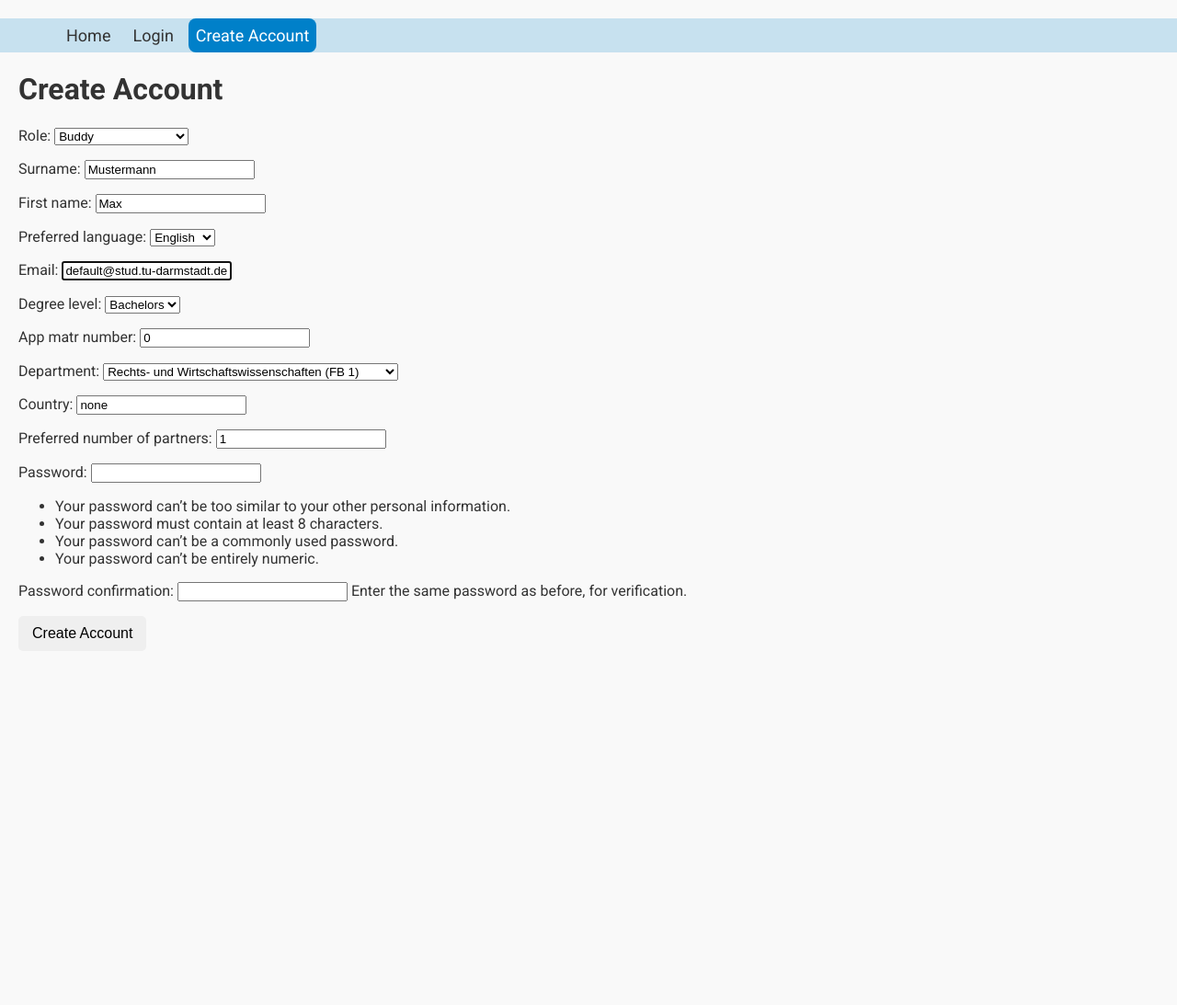
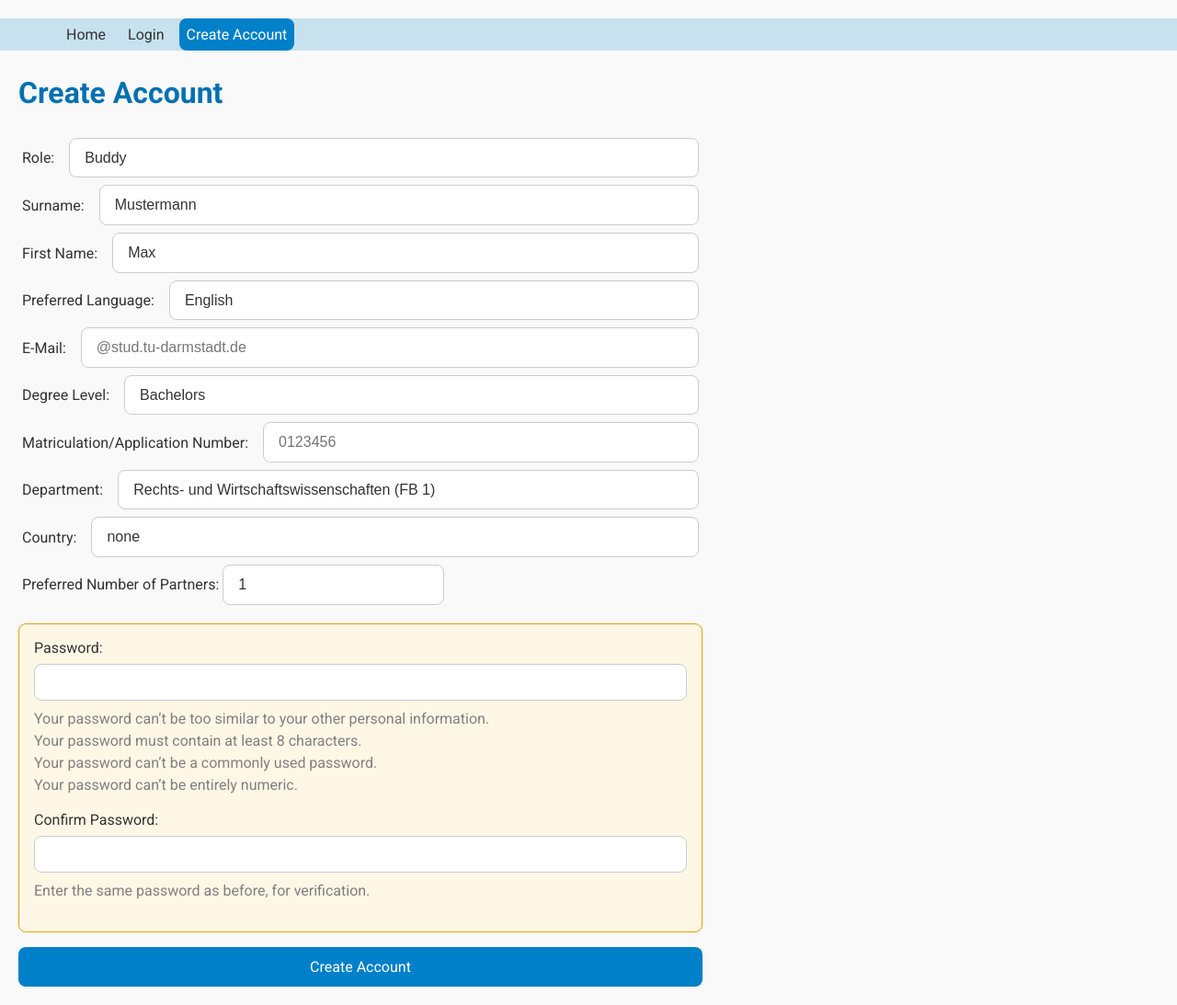
Before and after one commit to malinviveka/buddy-matching, a Django app: page /create-account/ in a window 1280 px wide; the page is wider, and only the part inside the window is pictured. Shown: that part at 92% size. Before the commit the page ends 694 px from the top of that part, so only its background shows below. Run offline with Django 5.2, Linux system fonts and the light colour scheme.

Commit message:
more design

```diff
--- a/myproject/helloapp/static/helloapp/styles.css
+++ b/myproject/helloapp/static/helloapp/styles.css
@@ -1,10 +1,47 @@
 /* helloapp/static/helloapp/styles.css */
 
+@import url("https://fonts.googleapis.com/css2?family=Roboto:wght@400;500;700&display=swap");
 
-@import url('https://fonts.googleapis.com/css2?family=Roboto:wght@400;500;700&display=swap');
+/*
+    GLOBAL VARIABLES
+*/
+:root {
+  /*margin sizes*/
+  --size-space-500: 20px;
 
+  /*border*/
+  --border-radius-200: 8px;
+  --border-input-width: 1px;
+  --border-box-width: 1px;
+
+  /*padding sizes*/
+  --size-space-100: 4px;
+  --size-space-200: 8px;
+  --size-space-300: 12px;
+  --size-space-400: 16px;
+  --size-space-600: 24px;
+  --size-space-1600: 64px;
+
+  /*font-size & weight*/
+  --small-body-font-size: 16px;
+  --medium-body-font-size: 18px;
+  --body-font-weight: 400;
+
+  /*colors*/
+  --border-input-color: #ccc;
+  --ISS-light-blue-color: #0080c933;
+  --ISS-medium-blue-color: #0080c9;
+  --ISS-dark-blue-color: #0070b0;
+  --ISS-orange-color: #e5a000;
+  --ISS-light-orange-color: #fff7e6;
+  --text-color: #333;
+}
+
+/*
+    GLOBAL STYLES
+*/
 body {
-    font-family: 'Roboto', sans-serif;  /* Roboto font is used in websites by TU Darmstadt (see: https://www.intern.tu-darmstadt.de/arbeitsmittel/corporate_design_vorlagen/index.de.jsp)*/
+  font-family: "Roboto", sans-serif; /* Roboto font is used in websites by TU Darmstadt (see: https://www.intern.tu-darmstadt.de/arbeitsmittel/corporate_design_vorlagen/index.de.jsp)*/
   margin: 20px;
   padding: 0;
   background-color: #f9f9f9;
@@ -12,149 +49,175 @@ body {
   box-sizing: border-box;
 }
 
-:root{
-    --size-space-200: 8px;
-    --size-space-300: 12px;
-    --size-space-400: 16px;
-    --size-space-600: 24px;
-    --size-space-1600: 64px;
-    --single-line-body-base-font-size: 18px;
-    --body-link-font-weight: 400;
-    --size-radius-200: 8px;
+h1 {
+  color: var(--ISS-dark-blue-color);
+  font-size: 40px;
+  font-weight: 700;
 }
+
+h2 {
+  color: var(--ISS-dark-blue-color);
+  font-size: 32px;
+  font-weight: 700;
+}
+
+input{
+  flex: 1;
+  padding:  var(--size-space-300) var(--size-space-400);
+  border: var(--border-input-width) solid var(--border-input-color);
+  border-radius: var(--border-radius-200);
+  font-size: var(--small-body-font-size);
+  color: var(--text-color);
+  box-sizing: border-box;
+}
+
+select {
+  /*makes apperance uniform across devices*/
+  appearance: none; /* Entfernt die Browser-Standardeigenschaften */
+  -webkit-appearance: none; /* Für Safari */
+  -moz-appearance: none; /* Für Firefox */
+  background-color: white; /* Hintergrundfarbe */
+
+  /*styling same as input*/
+  flex: 1;
+  padding:  var(--size-space-300) var(--size-space-400);
+  border: var(--border-input-width) solid var(--border-input-color);
+  border-radius: var(--border-radius-200);
+  font-size: var(--small-body-font-size);
+  color: var(--text-color);
+  box-sizing: border-box;
+  cursor: pointer;
+}
+
 
 /*
     NAVIGATION
 */
-/* add light blue color to the top navigation bar*/
 .topnav {
   display: flex;
   flex-wrap: wrap;
 
-    width: calc(100% + 40px);  /* full width: topnav spans full width of website; nav-items start further right*/
+  width: calc(100% - 80px); /* full width: topnav spans full width of website; nav-items start further right*/
   margin-left: -20px;
-    padding: 0px var(--size-space-1600) 0px var(--size-space-1600);
+  padding: 0px var(--size-space-1600);
 
   height: auto;
   align-items: center;
-    gap: 8px 8px;
+  gap: var(--size-space-200);
   position: relative;
-    background-color: #0080c933;
+
+  background-color: var(--ISS-light-blue-color); /* add light blue color to the top navigation bar*/
 }
 
+.topnav a {
+  /* base */
+  font-size: var(--small-body-font-size);
+  color: var(--text-color);
+
   /* style the links inside the navigation bar */
-.topnav a {
-    color: #333;
   text-align: center;
-    padding: var(--size-space-200) var(--size-space-200) var(--size-space-200) var(--size-space-200);
+  padding: var(--size-space-200);
   text-decoration: none;
-    font-size: var(--single-line-body-base-font-size);
-}
-
-/* change color of links on hover */
-.topnav a:hover {
-    background-color: #0080c933;
-    color: black;
-    border-radius: var(--size-radius-200);
 }
 
 /* add color to active element */
 .topnav a.active {
-    background-color: #0080c9;
+  background-color: var(--ISS-medium-blue-color);
   color: white;
-    border-radius: var(--size-radius-200);
+  border-radius: var(--border-radius-200);
+}
+
+.topnav a:hover:not(.active), /* add hover effect to all elements except the active one */
+.topnav button:hover {
+  background-color: var(--ISS-light-blue-color);
+  color: black;
+  border-radius: var(--border-radius-200);
 }
 
 /* Logout-Button*/
 .topnav form {
-    margin-left: auto; /* Schiebt das Formular nach rechts */
+  position: absolute; /* Absolut im Container positionieren */
+  top: 1000; /* Direkt oben ausrichten */
+  right: 1000; /* Direkt rechts ausrichten */
+  margin: 10000px; /* Abstand zu den Rändern */
 }
 
 .topnav button {
-    padding: var(--size-space-200) var(--size-space-200) var(--size-space-200) var(--size-space-200);
-    font-size: var(--single-line-body-base-font-size);
-    background-color: #0080c9;
+  /* base */
+  font-size: var(--small-body-font-size);
+  color: var(--text-color);
+
+  /* style the links inside the navigation bar */
+  text-align: center;
+  padding: var(--size-space-200);
+  text-decoration: none;
+
+  /* style the button */
+  background-color: var(--ISS-medium-blue-color);
   color: white;
   border: none;
   border-radius: var(--size-radius-200);
   cursor: pointer;
 }
 
-.topnav button:hover {
-    background-color:  #ddd;
-    color: black;
-    border-radius: var(--size-radius-200);
+/*
+    HOMEPAGE
+*/
+.homepage-header {
+  display: flex;
+  align-items: center;
+  gap: var(--size-space-400);
+  padding: var(--size-space-400);
 }
 
-/*
-    LOGIN
-*/
-.form-container {
-    display: flex;
-    justify-content: left; /* Horizontal zentrieren */
-    align-items: center;     /* Vertikal zentrieren */
-    padding: 20px;
+.iss_logo {
+  width: 150px;
+  height: auto;
+  position: relative;
+  max-width: 100%;
+  overflow: hidden;
+  object-fit: cover;
 }
 
+
+
+/*
+    LOGIN:
+*/
 .form-login {
-    display: inline-flex;
+  display: flex;
   flex-direction: column;
-    min-width: 320px;
-    align-items: flex-start;
   gap: var(--size-space-600);
   padding: var(--size-space-600);
-    position: relative;
+
+  /*centering*/
+  width: 400px;
+  margin: var(--size-space-500) 0;
+
+  /*styling of "box"*/
   background-color: white;
-    border-radius: var(--size-radius-200);
-    border: 1px solid #e5a000;
-}
-
-.input-field {
-    display: flex;
-    flex-direction: column;
-    align-items: flex-start;
-    gap: var(--size-space-200);
-    position: relative;
-    align-self: stretch;
-    width: 100%;
-    flex: 0 0 auto;
+  border-radius: var(--border-radius-200);
+  border: var(--border-box-width) solid var(--ISS-orange-color);
 }
 
 .label {
   position: relative;
   align-self: stretch;
-    margin-top: -1.00px;
+  margin-bottom: -14px
 }
 
 .input {
   display: block;
   min-width: 240px;
   align-items: center;
-    padding: var(--size-space-300) var(--size-space-400) var(--size-space-300) var(--size-space-400);
-    position: relative;
-    align-self: stretch;
+  padding: var(--size-space-300) var(--size-space-400);
   width: 100%;
-    flex: 0 0 auto;
-    margin-bottom: -1.00px;
-    margin-left: -1.00px;
-    margin-right: -1.00px;
-    border-radius: var(--size-radius-200);
-    overflow: hidden;
-    border: 1px solid #ccc;
-    box-sizing: content-box;
+  border-radius: var(--border-radius-200);
+  border: var(--border-input-width) solid var(--border-input-color);
+  box-sizing: border-box;
+  margin-bottom: var(--size-space-200);
 }
 
-.button-group {
-    all: unset;
-    box-sizing: border-box;
-    display: flex;
-    align-items: center;
-    gap: var(--size-space-400);
-    position: relative;
-    align-self: stretch;
-    width: 100%;
-    flex: 0 0 auto;
-}
 
 .button {
   all: unset;
@@ -163,21 +226,26 @@ body {
   align-items: center;
   justify-content: center;
   gap: var(--size-space-200);
+  align-self: stretch;
+  width: 100%;
+  flex: 0 0 auto;
   padding: var(--size-space-300);
   position: relative;
   flex: 1;
   flex-grow: 1;
-    background-color: #0080c9;
+  background-color: var(--ISS-medium-blue-color);
   color: #fff;
-    border-radius: var(--size-radius-200);
+  border-radius: var(--border-radius-200);
   overflow: hidden;
   cursor: pointer;
-
 }
 
 .button:hover {
-    background-color: #0080c9;
+  background-color: var(--ISS-medium-blue-color);
+  color: black;
+  border-radius: var(--border-radius-200);
 }
+
 
 .text-link {
   display: flex;
@@ -187,79 +255,59 @@ body {
   width: 100%;
   flex: 0 0 auto;
   background-color: #fff;
-}
-
-.text-link-2 {
   color: #333;
-    font-size: var(--single-line-body-base-font-size);
-    font-weight: var(--body-link-font-weight);
-    white-space: nowrap;
-    text-decoration: underline;
-}
-
-.text-link-2:hover {
+  font: var(--small-body-font-size);
+  font-weight: var(--body-font-weight);
   text-decoration: underline;
 }
 
 
+/*
+    CREATE ACCOUNT:
+*/
+.form-account-creation{
+  display: flex;
+  flex-direction: column;
+  gap: 0;
+  padding: 0;
 
+  /*centering*/
+  width: 60%;
+  margin: var(--size-space-500) 0;
+}
 
+.form-box {
+  display: flex; /* Elemente nebeneinander platzieren */
+  align-items: center; /* Vertikal zentrieren */
+  gap: var(--size-space-400); /* Abstand zwischen Label und Input */
+  padding: var(--size-space-100)
+}
 
-/* Eingabefeld */
-#entryInput {
+.password-box {
+  padding: var(--size-space-400);
+  border: var(--border-box-width) solid var(--ISS-orange-color);
+  border-radius: var(--border-radius-200);
+  background-color: var(--ISS-light-orange-color);
+  margin-top: var(--size-space-400);
+  margin-bottom: var(--size-space-400);
+}
+.password-box label {
+  display: block;
+  margin-bottom: var(--size-space-200);
+  font-size: var(--body-font-size);
+  color: var(--text-color)
+}
+.password-box input {
   width: 100%;
   padding: 10px;
-    font-size: 16px;
-    margin-bottom: 10px;
-    border: 1px solid #ccc;
-    border-radius: 5px;
+  border: var(--border-input-width) solid var(--border-input-color);
+  border-radius: var(--border-radius-200);
+  box-sizing: border-box;
+  margin-bottom: var(--size-space-200);
 }
-
-/* Buttons */
-button {
-    padding: 10px 15px;
-    font-size: 16px;
-    border: none;
-    border-radius: 5px;
-    cursor: pointer;
-    margin-right: 10px;
-    transition: background-color 0.3s ease;
+.password-box .description {
+  margin-top: var(--size-radius-200);
+  font-size: var(--small-body-font-size);
+  line-height: 1.5;
+  color: gray;
 }
-
-button:hover {
-    background-color: #0056b3;
-    color: white;
-}
-
-/* Save-Button */
-#saveButton {
-    background-color: #007bff;
-    color: white;
-}
-
-/* Retrieve-Button */
-#retrieveButton {
-    background-color: #28a745;
-    color: white;
-}
-
-/* Liste der Einträge */
-#entriesDisplay {
-    list-style-type: none;
-    padding: 0;
-    margin: 20px 0;
-    max-height: 200px;
-    overflow-y: auto;
-    border: 1px solid #ddd;
-    border-radius: 5px;
-    background-color: #fff;
-}
-
-#entriesDisplay li {
-    padding: 10px;
-    border-bottom: 1px solid #eee;
-}
-
-#entriesDisplay li:last-child {
-    border-bottom: none;
-}
--- a/myproject/helloapp/templates/helloapp/account_creation.html
+++ b/myproject/helloapp/templates/helloapp/account_creation.html
@@ -9,14 +9,81 @@
     <script src="{% static 'helloapp/account_creation.js' %}" defer></script>
     <link rel="stylesheet" type="text/css" href="{% static 'helloapp/styles.css' %}"> <!-- Link to CSS file -->
 
-    <h1>Create Account</h1>
+    <h2>Create Account</h2>
 
-    <form id="accountCreationForm" method="POST" action="{% url 'create_account' %}">
+    <form id="accountCreationForm" method="POST" action="{% url 'create_account' %}" class="form-account-creation">
         {% csrf_token %}
-        {{ form.as_p }}
 
-        <div>
-            <button type="submit" id="submitAccountButton">Create Account</button>
+        <!-- LABELS AND INPUT FIELDS -->
+        <div class="form-box">
+            <label for="id_role">Role:</label>
+            {{ form.role }}
+        </div>
+        <div class="form-box">
+            <label for="id_surname">Surname:</label>
+            {{ form.surname }}
+        </div>
+        <div class="form-box">
+            <label for="id_first_name">First Name:</label>
+            {{ form.first_name }}
+        </div>
+        <div class="form-box">
+            <label for="id_preferred_language">Preferred Language:</label>
+            {{ form.preferred_language }}
+        </div>
+        <div class="form-box">
+            <label for="id_email">E-Mail:</label>
+            <!--{{ form.email }}-->
+            <input type="email" name="email" id="id_email" class="form-control" placeholder="@stud.tu-darmstadt.de", required>
+        </div>
+        <div class="form-box">
+            <label for="id_degree_level">Degree Level:</label>
+            {{ form.degree_level }}
+        </div>
+        <div class="form-box">
+            <label for="id_app_matr_number">Matriculation/Application Number:</label>
+            <!--{{ form.app_matr_number }}-->
+            <input type="text" name="app_matr_number" id="id_app_matr_number" class="form-control" placeholder="0123456", required>
+        </div>
+        <div class="form-box">
+            <label for="id_department">Department:</label>
+            {{ form.department }}
+        </div>
+        <div class="form-box">
+            <label for="id_country">Country:</label>
+            {{ form.country }}
+        </div>
+        <div class="form-box">
+            <label for="id_preferred_number_of_partners">Preferred Number of Partners:</label>
+            {{ form.preferred_number_of_partners }}
+        </div>
+
+        <!-- PASSWORD SECTION-->
+        <div class="password-box">
+            <label for="id_password1">Password:</label>
+            <!--{{ form.password1 }}-->
+            <input type="password" name="password1" id="id_password1" class="form-control" required>
+
+            <p class="description">
+                Your password can’t be too similar to your other personal information. <br>
+                Your password must contain at least 8 characters.<br>
+                Your password can’t be a commonly used password. <br>
+                Your password can’t be entirely numeric.
+            </p>
+
+            <label for="id_password2">Confirm Password:</label>
+            <!--{{ form.password2 }}-->
+            <input type="password" name="password2" id="id_password2" class="form-control" required>
+
+            <p class="description">
+                Enter the same password as before, for verification.
+            </p>
+
+
+
+        <!-- SUBMIT BUTTON -->
+        </div>
+            <button type="submit" id="submitAccountButton" class="button">Create Account</button>
         </div>
     </form>
 
--- a/myproject/helloapp/templates/helloapp/homepage.html
+++ b/myproject/helloapp/templates/helloapp/homepage.html
@@ -7,8 +7,11 @@
 {% block content %}
     <script src="{% static 'helloapp/main.js' %}" defer></script> <!-- Link to compiled JavaScript -->
     <h1>{{ message }}</h1> <!--MOCK-->
-    <h1>Homepage Hello World</h1>
 
+    <div class="homepage-header">
+        <img src="{% static 'images/no_background_iss_logo.png' %}" alt="Logo" class="iss_logo">
+        <h1>ISS Buddy Program</h1>
+    </div>
 
     <!-- <div>
         NUR FÜR UNS ZUM TESTEN
```
Also changed, not shown: myproject/helloapp/templates/helloapp/login.html (+4 -23 lines), myproject/helloapp/static/images/iss_logo.png (added), myproject/helloapp/static/images/no_background_iss_logo.png (added). Lines whose indentation alone changed are shown as unchanged.
